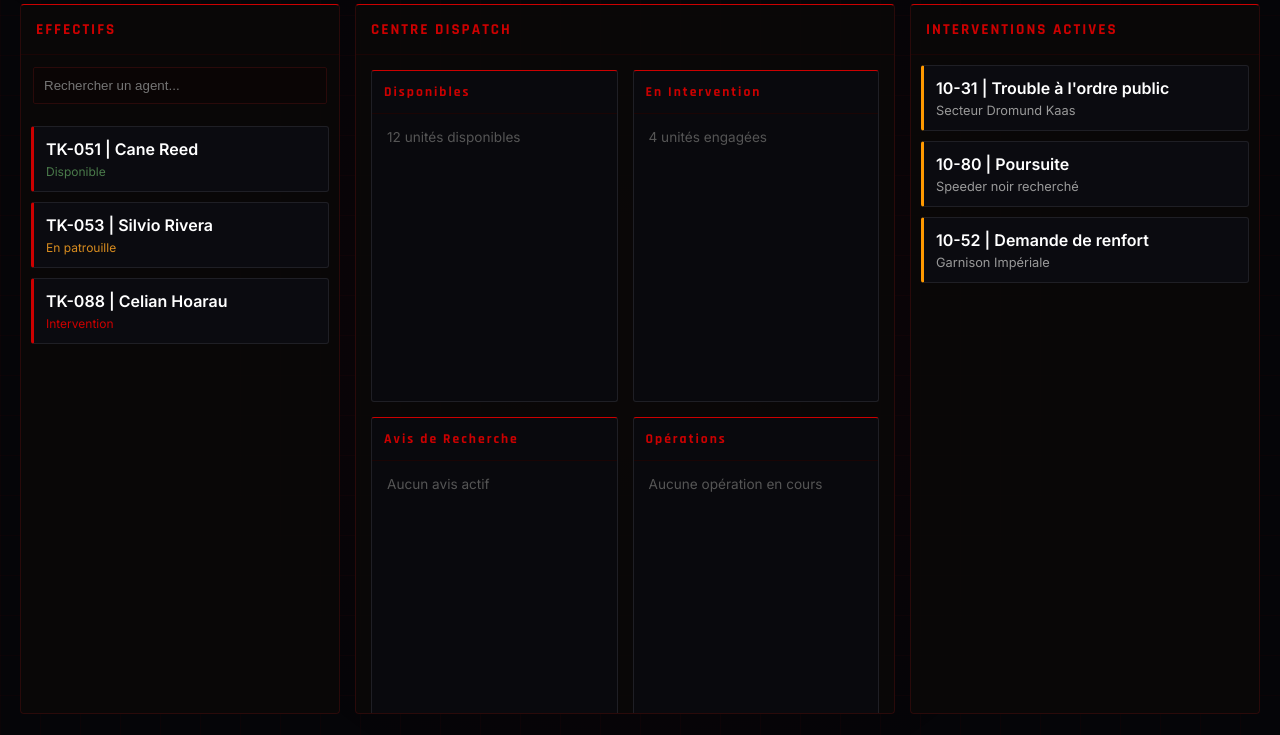
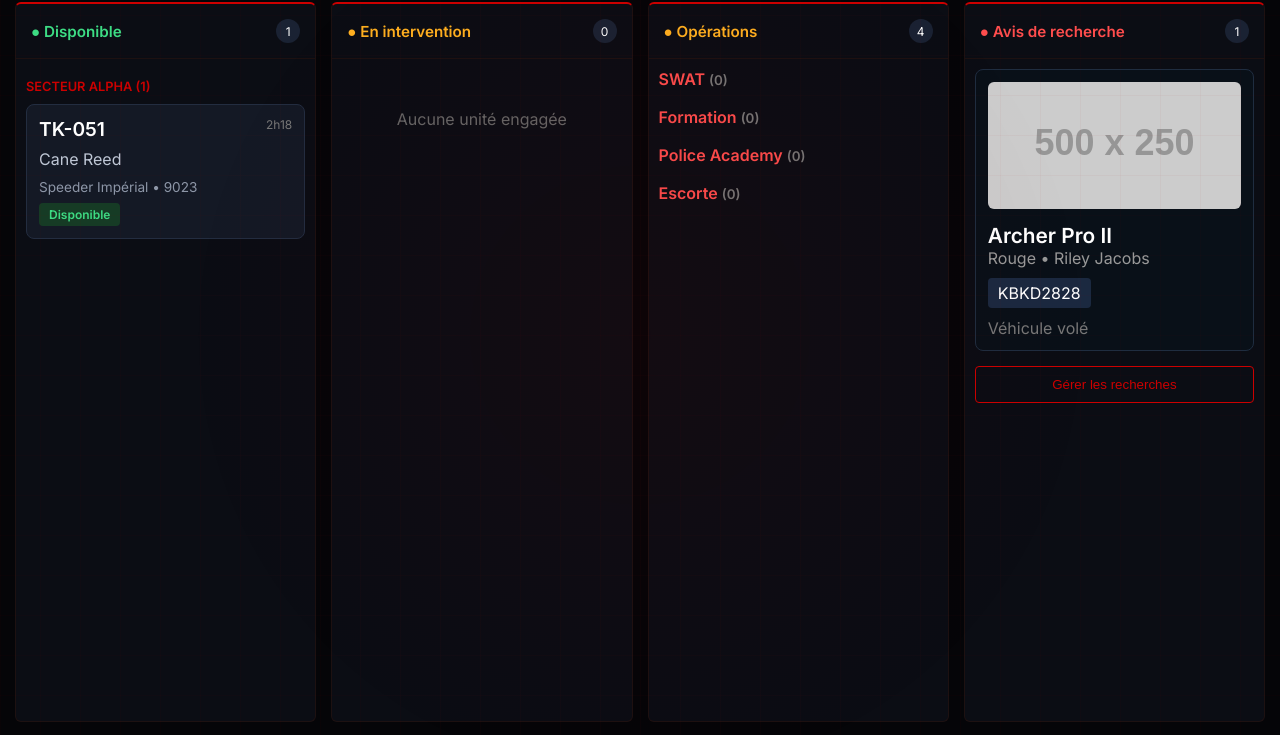
Before and after one commit to Rister30/empiretool, a website: page public/dispatch.html in a window 1280 px wide. Shown: the part 65-800 px from the top of the page. Drawn offline with Linux system fonts and the light colour scheme; sample sign-in values are in the browser's storage; placeholder pictures from the web are drawn by us.

```diff
--- a/public/dispatch.html
+++ b/public/dispatch.html
@@ -8,7 +8,7 @@
 
 <style>
 
-*, *::before, *::after{
+*{
     margin:0;
     padding:0;
     box-sizing:border-box;
@@ -16,20 +16,22 @@
 
 body{
     background:#050508;
-  color:#fff;
+    color:white;
     font-family:'Inter',sans-serif;
     height:100vh;
     overflow:hidden;
-  padding:20px;
+    padding:15px;
 }
 
 body::before{
     content:'';
     position:fixed;
     inset:0;
+
     background-image:
-    linear-gradient(rgba(180,0,0,.04) 1px, transparent 1px),
-    linear-gradient(90deg, rgba(180,0,0,.04) 1px, transparent 1px);
+    linear-gradient(rgba(180,0,0,.03) 1px, transparent 1px),
+    linear-gradient(90deg, rgba(180,0,0,.03) 1px, transparent 1px);
+
     background-size:40px 40px;
     pointer-events:none;
 }
@@ -37,14 +39,11 @@
 body::after{
     content:'';
     position:fixed;
-  top:50%;
-  left:50%;
-  transform:translate(-50%,-50%);
-  width:1000px;
-  height:1000px;
-  background:radial-gradient(circle,
-    rgba(150,0,0,.08) 0%,
-    transparent 70%);
+    inset:0;
+    background:
+    radial-gradient(circle at center,
+    rgba(120,0,0,.08),
+    transparent 60%);
     pointer-events:none;
 }
 
@@ -53,193 +52,230 @@
     justify-content:space-between;
     align-items:center;
     margin-bottom:15px;
-  position:relative;
-  z-index:1;
 }
 
-.header h1{
+.title{
     font-family:'Rajdhani',sans-serif;
     color:#cc0000;
-  font-size:1.7rem;
-  letter-spacing:4px;
+    font-size:1.8rem;
+    letter-spacing:3px;
     text-transform:uppercase;
-  text-shadow:0 0 20px rgba(200,0,0,.4);
 }
 
-.back{
-  padding:8px 18px;
+.back-btn{
     background:transparent;
+    border:1px solid #cc0000;
     color:#cc0000;
-  border:1px solid #cc0000;
-  border-radius:2px;
+    padding:8px 15px;
     cursor:pointer;
-  font-size:.78rem;
-  text-transform:uppercase;
+    border-radius:3px;
     transition:.2s;
 }
 
-.back:hover{
+.back-btn:hover{
     background:#cc0000;
-  color:#000;
-  box-shadow:0 0 16px rgba(200,0,0,.4);
+    color:black;
 }
 
-.dispatch-layout{
+.dispatch-grid{
     display:grid;
-  grid-template-columns:320px 1fr 350px;
+    grid-template-columns:repeat(4, 1fr);
     gap:15px;
-  height:calc(100vh - 90px);
-  position:relative;
-  z-index:1;
+    height:calc(100vh - 80px);
 }
 
-.panel{
-  background:rgba(10,8,8,.92);
-  border:1px solid #2a0a0a;
-  border-top:1px solid #cc0000;
-  border-radius:4px;
-  position:relative;
+.column{
+    background:#0b0d14;
+    border:1px solid #1d1111;
+    border-top:2px solid #cc0000;
+    border-radius:6px;
+    display:flex;
+    flex-direction:column;
     overflow:hidden;
 }
 
-.panel::before{
-  content:'';
-  position:absolute;
-  top:-1px;
-  left:-1px;
-  width:10px;
-  height:10px;
-  border-top:1px solid #cc0000;
-  border-left:1px solid #cc0000;
+.column-header{
+    padding:15px;
+    border-bottom:1px solid #1d1111;
+    display:flex;
+    justify-content:space-between;
+    align-items:center;
 }
 
-.panel-title{
-  padding:15px;
-  font-family:'Rajdhani',sans-serif;
+.column-title{
+    font-weight:600;
+    font-size:.95rem;
+}
+
+.counter{
+    width:24px;
+    height:24px;
+    border-radius:50%;
+    background:#1a2233;
+    display:flex;
+    align-items:center;
+    justify-content:center;
+    font-size:.75rem;
+}
+
+.green{
+    color:#3ddc84;
+}
+
+.orange{
+    color:#ffb020;
+}
+
+.red{
+    color:#ff4d4d;
+}
+
+.content{
+    padding:10px;
+    overflow-y:auto;
+    flex:1;
+}
+
+.content::-webkit-scrollbar{
+    width:5px;
+}
+
+.content::-webkit-scrollbar-thumb{
+    background:#300;
+}
+
+.section-title{
     color:#cc0000;
-  font-size:.95rem;
-  letter-spacing:2px;
-  border-bottom:1px solid #1a0505;
+    font-size:.8rem;
+    font-weight:600;
+    margin:10px 0;
     text-transform:uppercase;
 }
 
-.search-box{
+.unit-card{
+    background:#141925;
+    border:1px solid #232d40;
+    border-radius:8px;
     padding:12px;
-}
-
-.search-box input{
-  width:100%;
-  padding:10px;
-  background:#0a0505;
-  border:1px solid #2a0a0a;
-  color:#e0c0c0;
-  outline:none;
-  border-radius:2px;
-}
-
-.search-box input:focus{
-  border-color:#cc0000;
-}
-
-.unit-card{
-  margin:10px;
-  padding:12px;
-  background:#0b0b10;
-  border:1px solid #1f1f25;
-  border-left:3px solid #cc0000;
-  border-radius:3px;
+    margin-bottom:12px;
     transition:.2s;
-  cursor:pointer;
 }
 
 .unit-card:hover{
     border-color:#cc0000;
-  box-shadow:0 0 12px rgba(200,0,0,.15);
 }
 
-.unit-name{
+.unit-top{
+    display:flex;
+    justify-content:space-between;
+    margin-bottom:8px;
+}
+
+.callsign{
+    font-size:1.2rem;
+    font-weight:700;
+}
+
+.timer{
+    font-size:.75rem;
+    color:#777;
+}
+
+.officer{
+    color:#bfc7d5;
+    margin-bottom:10px;
+}
+
+.vehicle{
+    font-size:.85rem;
+    color:#8d96a7;
+    margin-bottom:8px;
+}
+
+.badge{
+    display:inline-block;
+    padding:4px 10px;
+    border-radius:4px;
+    font-size:.75rem;
     font-weight:600;
 }
 
-.unit-status{
-  margin-top:5px;
-  font-size:.75rem;
-  color:#4a7a4a;
+.badge-green{
+    background:#163b25;
+    color:#3ddc84;
 }
 
-.dispatch-center{
-  display:grid;
-  grid-template-columns:repeat(2,1fr);
-  gap:15px;
-  padding:15px;
-  height:100%;
+.badge-orange{
+    background:#4d350d;
+    color:#ffb020;
 }
 
-.dispatch-card{
-  background:#09090d;
-  border:1px solid #1f1f25;
-  border-top:1px solid #cc0000;
-  border-radius:3px;
-  overflow:hidden;
-}
-
-.dispatch-card h3{
-  padding:12px;
-  color:#cc0000;
-  font-family:'Rajdhani',sans-serif;
-  letter-spacing:2px;
-  font-size:.85rem;
-  border-bottom:1px solid #1a0505;
-}
-
-.dispatch-content{
-  padding:15px;
-  color:#555;
-  font-size:.85rem;
-}
-
-.call-card{
-  margin:10px;
-  padding:12px;
-  background:#0b0b10;
-  border:1px solid #1f1f25;
-  border-left:3px solid #ff9900;
-  border-radius:3px;
-}
-
-.call-title{
+.operation{
+    color:#ff4d4d;
+    margin-bottom:18px;
     font-weight:600;
 }
 
-.call-desc{
-  margin-top:5px;
-  font-size:.8rem;
+.operation small{
+    color:#777;
+}
+
+.search-card{
+    background:#091018;
+    border:1px solid #1f2d40;
+    border-radius:8px;
+    padding:12px;
+}
+
+.search-card img{
+    width:100%;
+    border-radius:6px;
+    margin-bottom:10px;
+}
+
+.search-title{
+    font-size:1.3rem;
+    font-weight:700;
+}
+
+.search-owner{
     color:#999;
 }
 
-.status-green{
-  color:#4a7a4a;
+.plate{
+    display:inline-block;
+    margin-top:10px;
+    background:#1b2940;
+    color:#fff;
+    padding:5px 10px;
+    border-radius:4px;
 }
 
-.status-orange{
-  color:#d88c1f;
+.search-desc{
+    color:#777;
+    margin-top:10px;
 }
 
-.status-red{
+.manage-btn{
+    width:100%;
+    margin-top:15px;
+    padding:10px;
+    border:1px solid #cc0000;
+    background:transparent;
     color:#cc0000;
+    cursor:pointer;
+    border-radius:4px;
 }
 
-.scroll{
-  overflow-y:auto;
-  height:calc(100% - 55px);
+.manage-btn:hover{
+    background:#cc0000;
+    color:black;
 }
 
-.scroll::-webkit-scrollbar{
-  width:6px;
-}
-
-.scroll::-webkit-scrollbar-thumb{
-  background:#2a0a0a;
+.empty{
+    color:#666;
+    text-align:center;
+    margin-top:40px;
 }
 
 </style>
@@ -248,141 +284,154 @@
 <body>
 
 <div class="header">
-  <h1>📡 Empire Dispatch</h1>
 
-  <button class="back"
+    <div class="title">📡 Empire Dispatch</div>
+
+    <button
+        class="back-btn"
         onclick="window.location.href='/dashboard.html'">
         ← Retour
     </button>
+
 </div>
 
-<div class="dispatch-layout">
+<div class="dispatch-grid">
 
-  <!-- EFFECTIFS -->
+    <!-- DISPONIBLE -->
 
-  <div class="panel">
+    <div class="column">
 
-    <div class="panel-title">
-      Effectifs
+        <div class="column-header">
+            <span class="column-title green">● Disponible</span>
+            <span class="counter">1</span>
         </div>
 
-    <div class="search-box">
-      <input type="text"
-             placeholder="Rechercher un agent...">
-    </div>
+        <div class="content">
 
-    <div class="scroll">
-
-      <div class="unit-card">
-        <div class="unit-name">TK-051 | Cane Reed</div>
-        <div class="unit-status status-green">
-          Disponible
-        </div>
+            <div class="section-title">
+                Secteur Alpha (1)
             </div>
 
             <div class="unit-card">
-        <div class="unit-name">TK-053 | Silvio Rivera</div>
-        <div class="unit-status status-orange">
-          En patrouille
-        </div>
+
+                <div class="unit-top">
+                    <div class="callsign">TK-051</div>
+                    <div class="timer">2h18</div>
                 </div>
 
-      <div class="unit-card">
-        <div class="unit-name">TK-088 | Celian Hoarau</div>
-        <div class="unit-status status-red">
-          Intervention
+                <div class="officer">
+                    Cane Reed
                 </div>
+
+                <div class="vehicle">
+                    Speeder Impérial • 9023
+                </div>
+
+                <span class="badge badge-green">
+                    Disponible
+                </span>
+
             </div>
 
         </div>
 
     </div>
 
-  <!-- CENTRE -->
+    <!-- INTERVENTION -->
 
-  <div class="panel">
+    <div class="column">
 
-    <div class="panel-title">
-      Centre Dispatch
+        <div class="column-header">
+            <span class="column-title orange">
+                ● En intervention
+            </span>
+
+            <span class="counter">0</span>
         </div>
 
-    <div class="dispatch-center">
+        <div class="content">
 
-      <div class="dispatch-card">
-        <h3>Disponibles</h3>
-
-        <div class="dispatch-content">
-          12 unités disponibles
-        </div>
-      </div>
-
-      <div class="dispatch-card">
-        <h3>En Intervention</h3>
-
-        <div class="dispatch-content">
-          4 unités engagées
-        </div>
-      </div>
-
-      <div class="dispatch-card">
-        <h3>Avis de Recherche</h3>
-
-        <div class="dispatch-content">
-          Aucun avis actif
-        </div>
-      </div>
-
-      <div class="dispatch-card">
-        <h3>Opérations</h3>
-
-        <div class="dispatch-content">
-          Aucune opération en cours
-        </div>
+            <div class="empty">
+                Aucune unité engagée
             </div>
 
         </div>
 
     </div>
 
-  <!-- INTERVENTIONS -->
+    <!-- OPERATIONS -->
 
-  <div class="panel">
+    <div class="column">
 
-    <div class="panel-title">
-      Interventions Actives
+        <div class="column-header">
+            <span class="column-title orange">
+                ● Opérations
+            </span>
+
+            <span class="counter">4</span>
         </div>
 
-    <div class="scroll">
+        <div class="content">
 
-      <div class="call-card">
-        <div class="call-title">
-          10-31 | Trouble à l'ordre public
+            <div class="operation">
+                SWAT <small>(0)</small>
             </div>
 
-        <div class="call-desc">
-          Secteur Dromund Kaas
-        </div>
+            <div class="operation">
+                Formation <small>(0)</small>
             </div>
 
-      <div class="call-card">
-        <div class="call-title">
-          10-80 | Poursuite
+            <div class="operation">
+                Police Academy <small>(0)</small>
             </div>
 
-        <div class="call-desc">
-          Speeder noir recherché
-        </div>
+            <div class="operation">
+                Escorte <small>(0)</small>
             </div>
 
-      <div class="call-card">
-        <div class="call-title">
-          10-52 | Demande de renfort
         </div>
 
-        <div class="call-desc">
-          Garnison Impériale
     </div>
+
+    <!-- RECHERCHES -->
+
+    <div class="column">
+
+        <div class="column-header">
+            <span class="column-title red">
+                ● Avis de recherche
+            </span>
+
+            <span class="counter">1</span>
         </div>
+
+        <div class="content">
+
+            <div class="search-card">
+
+                <img src="https://placehold.co/500x250/000000/FFFFFF?text=Vehicule" alt="">
+
+                <div class="search-title">
+                    Archer Pro II
+                </div>
+
+                <div class="search-owner">
+                    Rouge • Riley Jacobs
+                </div>
+
+                <div class="plate">
+                    KBKD2828
+                </div>
+
+                <div class="search-desc">
+                    Véhicule volé
+                </div>
+
+            </div>
+
+            <button class="manage-btn">
+                Gérer les recherches
+            </button>
 
         </div>
 
@@ -395,7 +444,7 @@
 const token = localStorage.getItem('token')
 
 if(!token){
-  window.location.href = '/login.html'
+    window.location.href='/login.html'
 }
 
 </script>
```
Lines whose indentation alone changed are shown as unchanged.
